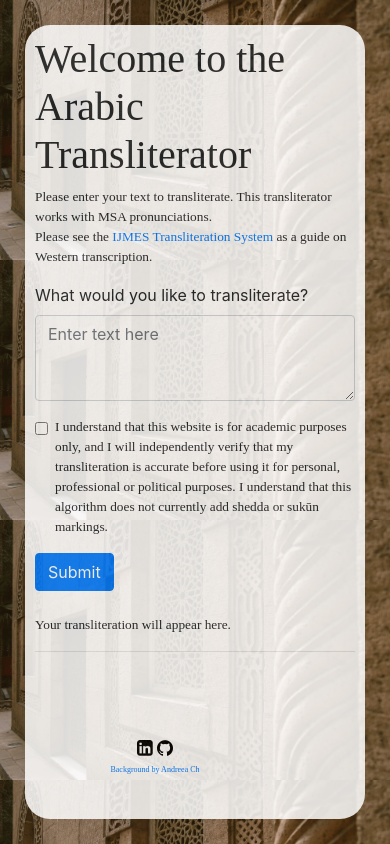
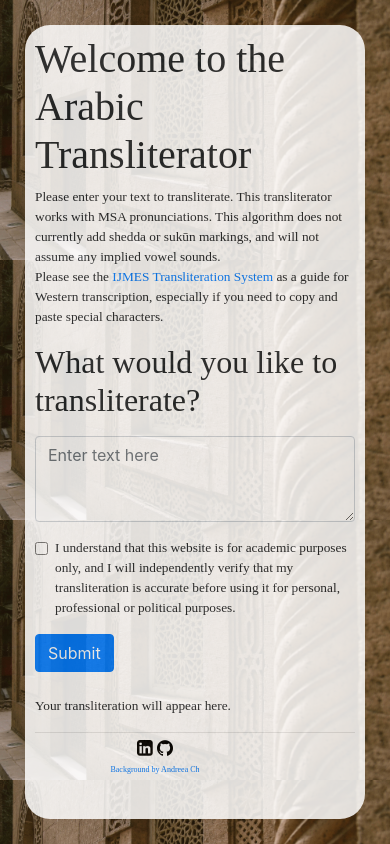
Before and after one commit to maggierphunt/arabic-transcriber, a Flask app: page / in a window 390 px wide. Run offline with Flask 2, Linux system fonts and the light colour scheme; some libraries are stand-ins or nearby versions; some web fonts are replaced.

Commit message:
more context and h2. todo: table listing characters; adjusting footer and display for phones

```diff
--- a/templates/index.html
+++ b/templates/index.html
@@ -25,19 +25,20 @@
     <body>
         <div class="content_box">
         <h1>Welcome to the Arabic Transliterator</h1>
-        <p>Please enter your text to transliterate. This transliterator works with MSA pronunciations.
-            <br>Please see the <a href= "https://www.cambridge.org/core/services/aop-file-manager/file/57d83390f6ea5a022234b400/TransChart.pdf" target="blank">IJMES Transliteration System</a> as a guide on Western transcription.
+        <p>Please enter your text to transliterate. This transliterator works with MSA pronunciations. This algorithm does not currently add shedda or sukūn markings, and will not assume any implied vowel sounds.
+            <br>Please see the <a href= "https://www.cambridge.org/core/services/aop-file-manager/file/57d83390f6ea5a022234b400/TransChart.pdf" target="blank">IJMES Transliteration System</a> as a guide for Western transcription, especially if you need to copy and paste special characters.
             </ul>
         </p>
 
         <form id=transliteratorForm action="/transliterator"  method="post" onsubmit="return transliterate()" enctype="multipart/form-data">
             <div class="form-group">
-                <label for="inputText">What would you like to transliterate?</label>
+
+                <label for="inputText"><h2>What would you like to transliterate?</h2></label>
                 <textarea class="form-control" id="inputText" name="inputText" rows="3" placeholder="Enter text here" required></textarea>
               </div>
             <div class="form-group form-check">
                 <input type="checkbox" class="form-check-input" id="exampleCheck1" required>
-                <label class="form-check-label disclaimer" for="exampleCheck1">I understand that this website is for academic purposes only, and I will independently verify that my transliteration is accurate before using it for personal, professional or political purposes. I understand that this algorithm does not currently add shedda or sukūn markings.</label>
+                <label class="form-check-label disclaimer" for="exampleCheck1">I understand that this website is for academic purposes only, and I will independently verify that my transliteration is accurate before using it for personal, professional or political purposes.</label>
             </div>
                 <button type="submit" class="btn btn-primary">Submit</button>
         </form>
```
